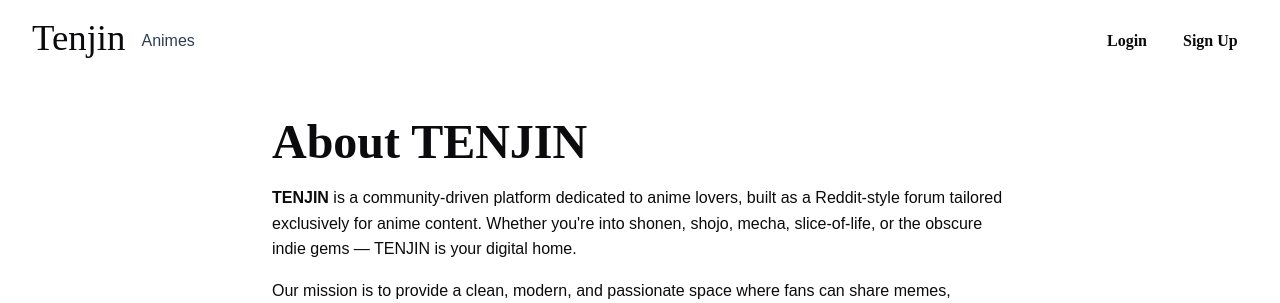
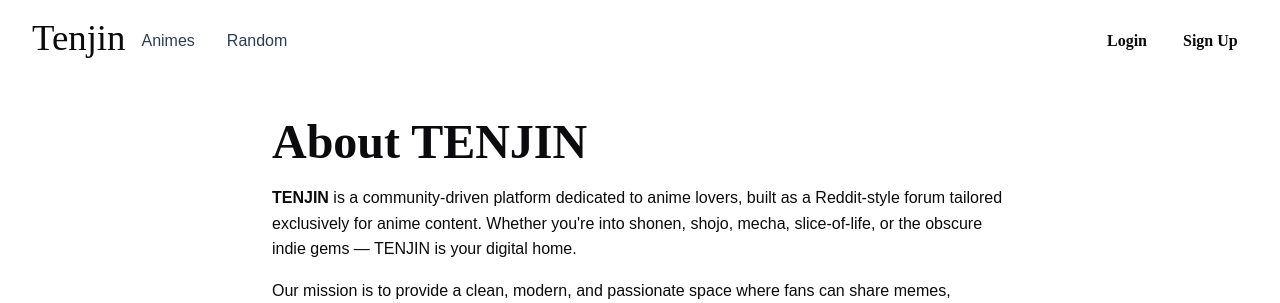
Before and after one commit to parthacharyaaaaa/Tenjin, a Flask app: page /about in a window 1280 px wide. Shown: the top 303 px of the page. Run offline with Flask 3, Linux system fonts and the light colour scheme; parts of the project's set-up code (start-up, migrations or seed data) failed here and were passed over; some web fonts are replaced.

Commit message:
Misc/left out minor changes

```diff
--- a/resource_server/app.py
+++ b/resource_server/app.py
@@ -52,7 +52,6 @@ def create_app() -> Flask:
                 GENRES: tuple[str] = conn.execute(text('SELECT _name, id FROM genres;')).fetchall()
 
                 app.config['GENRES'] = MappingProxyType({genre[0] : genre[1] for genre in GENRES})
-                print(app.config['GENRES'])
 
     ### Additional CLI commands ###
    # Instantiate the database
--- a/resource_server/models.py
+++ b/resource_server/models.py
@@ -111,7 +111,7 @@ class AdminRoles(Enum):
     def getAdminAccessLevel(role: str) -> int:
         '''Get corresponding access level of admin role, return -1 on failure'''
         try:
-            return AdminRoles[arg].value
+            return AdminRoles[role].value
         except:
             return -1
 
--- a/resource_server/templates/base.html
+++ b/resource_server/templates/base.html
@@ -24,6 +24,9 @@
             </a>
             <a id="header-anime-link" href="{{url_for('.get_anime')}}">
                 <div style="padding: 1rem; display: flex; flex-direction: column;">Animes</div>
+            </a>
+            <a id="header-anime-link" href="{{url_for('animes.get_random_anime')}}">
+                <div style="padding: 1rem; display: flex; flex-direction: column;">Random</div>
             </a>
         </div>
 
```
